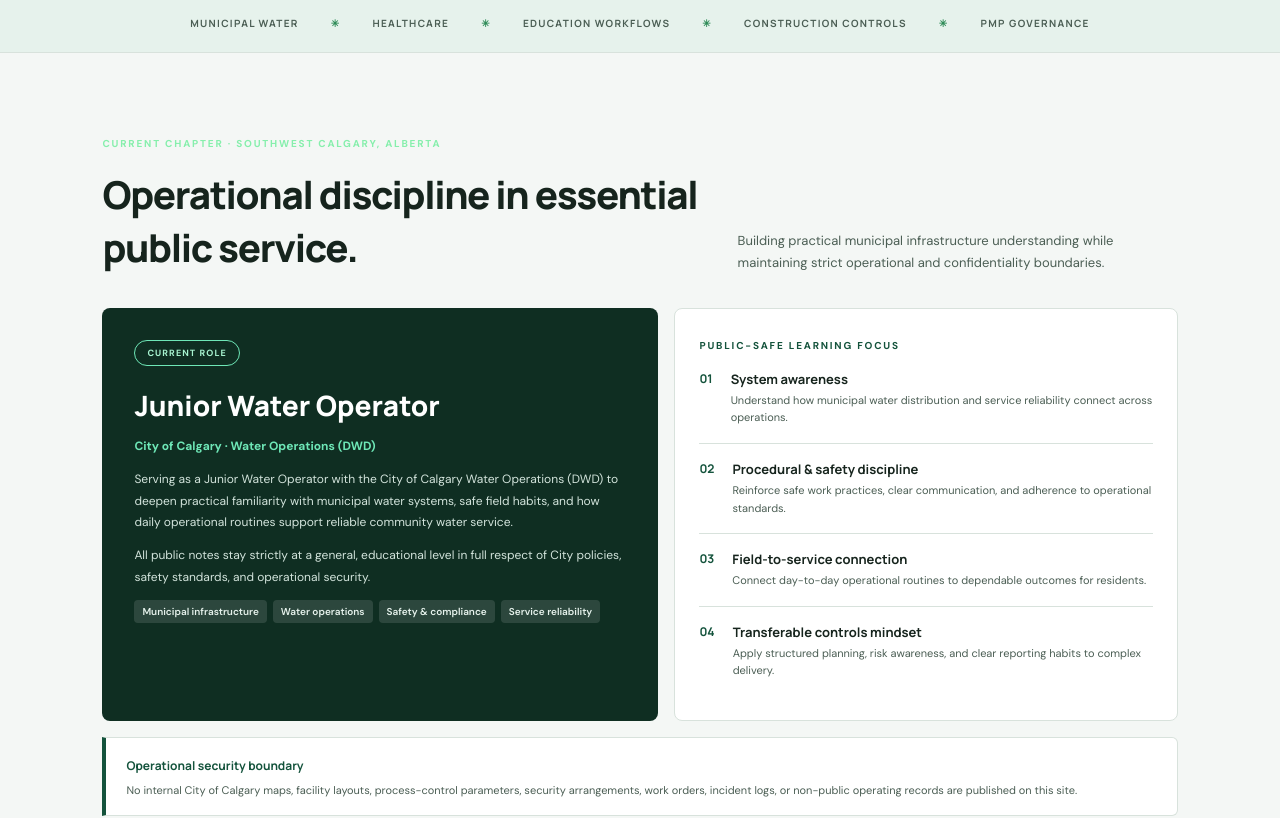
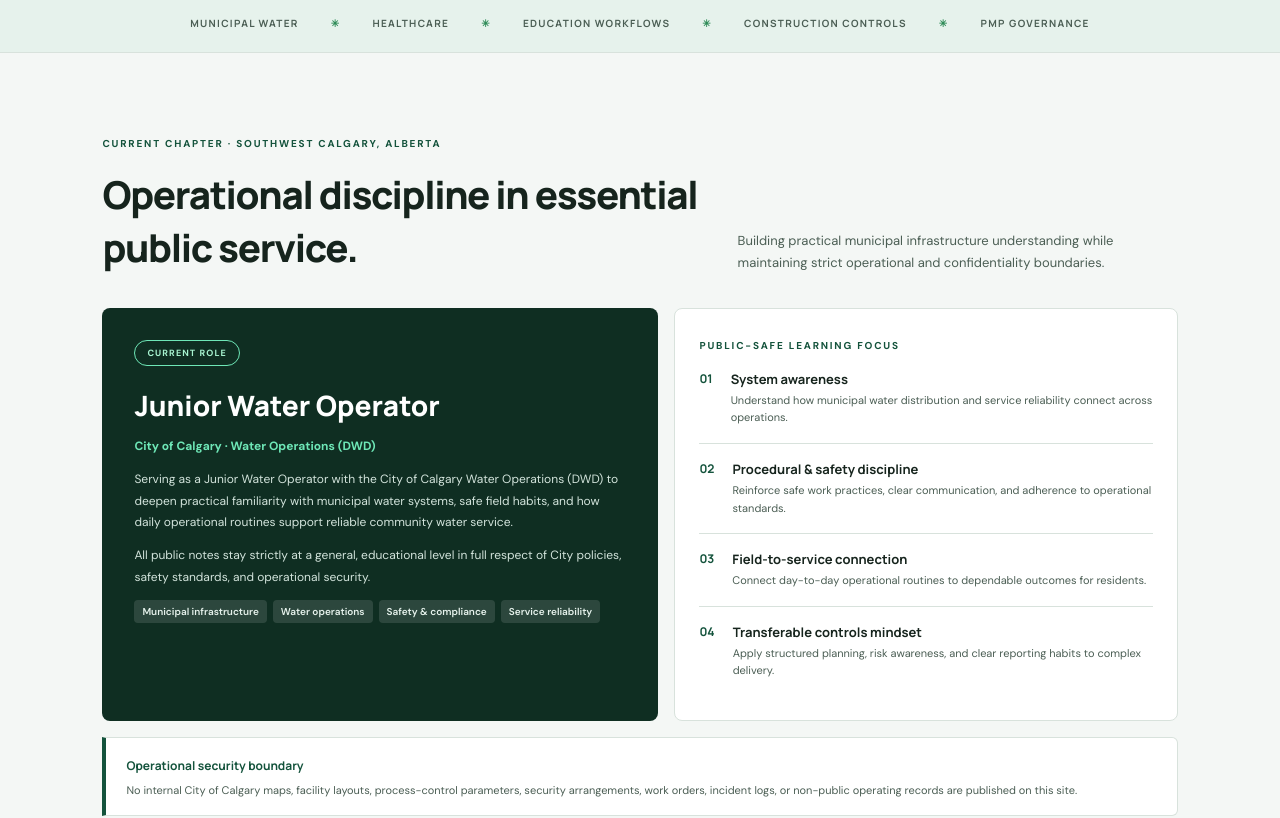
Before and after one commit to kadoshprojects/oluwafemi-professional-portfolio, a plain HTML site: page index.html in a window 1280 px wide. Shown: the part 820-1638 px from the top of the page. Drawn offline with nearby package versions, Linux system fonts and the light colour scheme.

Commit message:
Style eyebrow color in water section
Add color to eyebrow in water section

```diff
--- a/styles.css
+++ b/styles.css
@@ -351,6 +351,9 @@ footer a{color:var(--forest-mid);font-weight:700}
   .dashboard-grid{grid-template-columns:1fr}
   .chart-card.wide{grid-row:auto}
 }
+.water-section > .section-head .eyebrow {
+  color: var(--forest-mid);
+}
 
 @media(max-width:640px){
   .topbar{height:68px}
```
